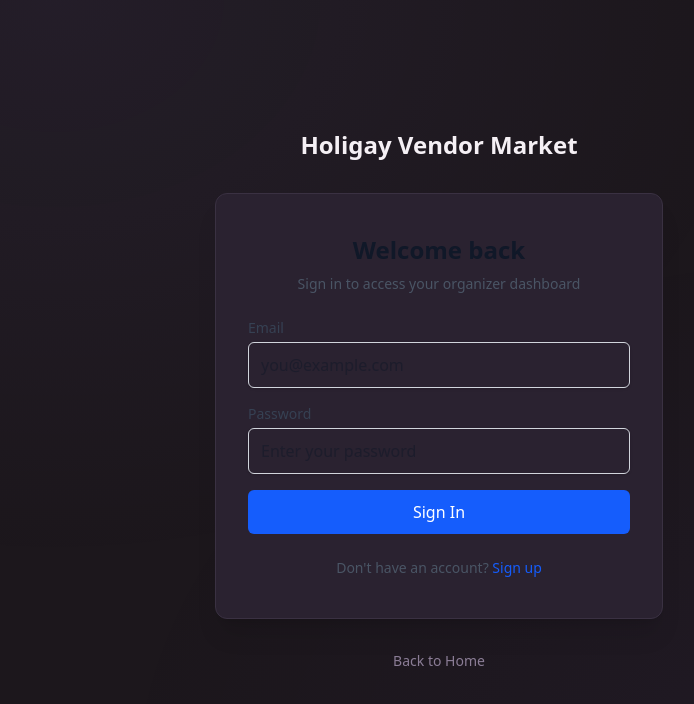
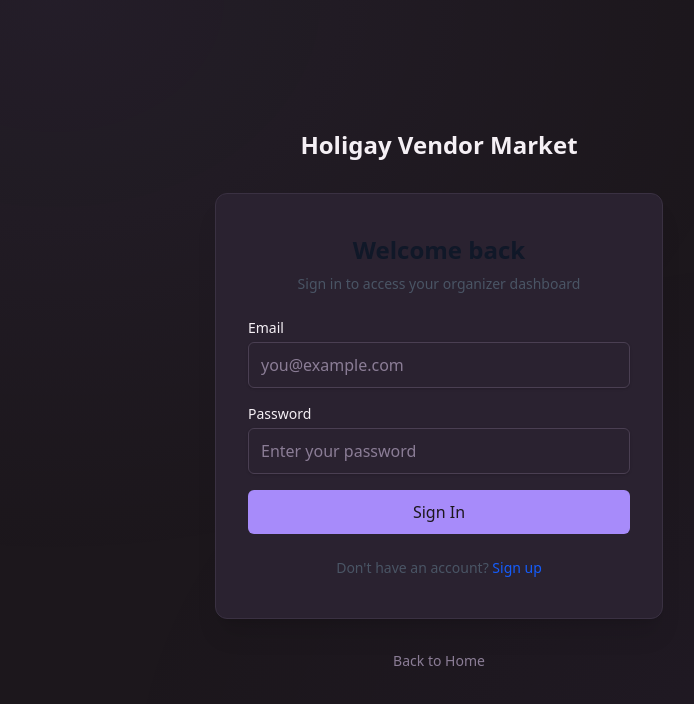
Before and after one commit to Owen-Rose/Holigay-YYC, a Next.js app: page /login in a window 1280 px wide. Shown: the top 704 px of the page, without its empty margins (201-895 px from the left). Built offline with nearby package versions, Linux system fonts and the light colour scheme.

Commit message:
feat(ui): re-skin login form component with dark theme tokens [6.4.1]

```diff
--- a/src/components/auth/login-form.tsx
+++ b/src/components/auth/login-form.tsx
@@ -21,7 +21,7 @@ export function LoginForm({ onSubmit }: LoginFormProps) {
     <form onSubmit={handleSubmit(onSubmit)} className="space-y-4">
       {/* Email Field */}
       <div>
-        <label htmlFor="email" className="block text-sm font-medium text-gray-700">
+        <label htmlFor="email" className="block text-sm font-medium text-foreground">
           Email
         </label>
         <input
@@ -29,15 +29,15 @@ export function LoginForm({ onSubmit }: LoginFormProps) {
           type="email"
           autoComplete="email"
           {...register('email')}
-          className="mt-1 block min-h-[44px] w-full rounded-md border border-gray-300 px-3 py-2.5 text-gray-900 shadow-sm focus:border-blue-500 focus:ring-1 focus:ring-blue-500 focus:outline-none"
+          className="mt-1 block min-h-[44px] w-full rounded-md border border-border bg-surface px-3 py-2.5 text-foreground shadow-sm placeholder:text-muted-foreground focus:border-primary focus:ring-1 focus:ring-primary/50 focus:outline-none"
           placeholder="you@example.com"
         />
-        {errors.email && <p className="mt-1 text-sm text-red-600">{errors.email.message}</p>}
+        {errors.email && <p className="mt-1 text-sm text-red-400">{errors.email.message}</p>}
       </div>
 
       {/* Password Field */}
       <div>
-        <label htmlFor="password" className="block text-sm font-medium text-gray-700">
+        <label htmlFor="password" className="block text-sm font-medium text-foreground">
           Password
         </label>
         <input
@@ -45,17 +45,17 @@ export function LoginForm({ onSubmit }: LoginFormProps) {
           type="password"
           autoComplete="current-password"
           {...register('password')}
-          className="mt-1 block min-h-[44px] w-full rounded-md border border-gray-300 px-3 py-2.5 text-gray-900 shadow-sm focus:border-blue-500 focus:ring-1 focus:ring-blue-500 focus:outline-none"
+          className="mt-1 block min-h-[44px] w-full rounded-md border border-border bg-surface px-3 py-2.5 text-foreground shadow-sm placeholder:text-muted-foreground focus:border-primary focus:ring-1 focus:ring-primary/50 focus:outline-none"
           placeholder="Enter your password"
         />
-        {errors.password && <p className="mt-1 text-sm text-red-600">{errors.password.message}</p>}
+        {errors.password && <p className="mt-1 text-sm text-red-400">{errors.password.message}</p>}
       </div>
 
       {/* Submit Button */}
       <button
         type="submit"
         disabled={isSubmitting}
-        className="min-h-[44px] w-full rounded-md bg-blue-600 px-4 py-2.5 font-medium text-white hover:bg-blue-700 focus:ring-2 focus:ring-blue-500 focus:ring-offset-2 focus:outline-none disabled:cursor-not-allowed disabled:opacity-50"
+        className="min-h-[44px] w-full rounded-md bg-primary px-4 py-2.5 font-medium text-primary-foreground hover:bg-primary-hover focus:ring-2 focus:ring-primary/50 focus:ring-offset-2 focus:ring-offset-background focus:outline-none disabled:cursor-not-allowed disabled:opacity-50"
       >
         {isSubmitting ? 'Signing in...' : 'Sign In'}
       </button>
```
Also changed, not shown: 1 other file (tests, documents, lock files or other folders).
